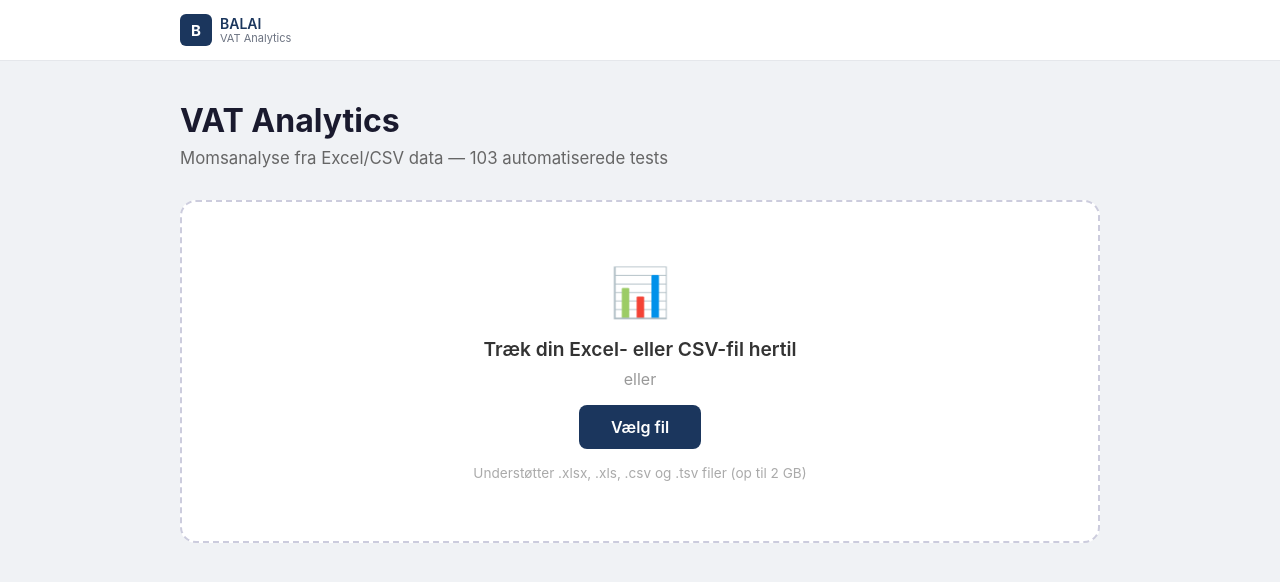
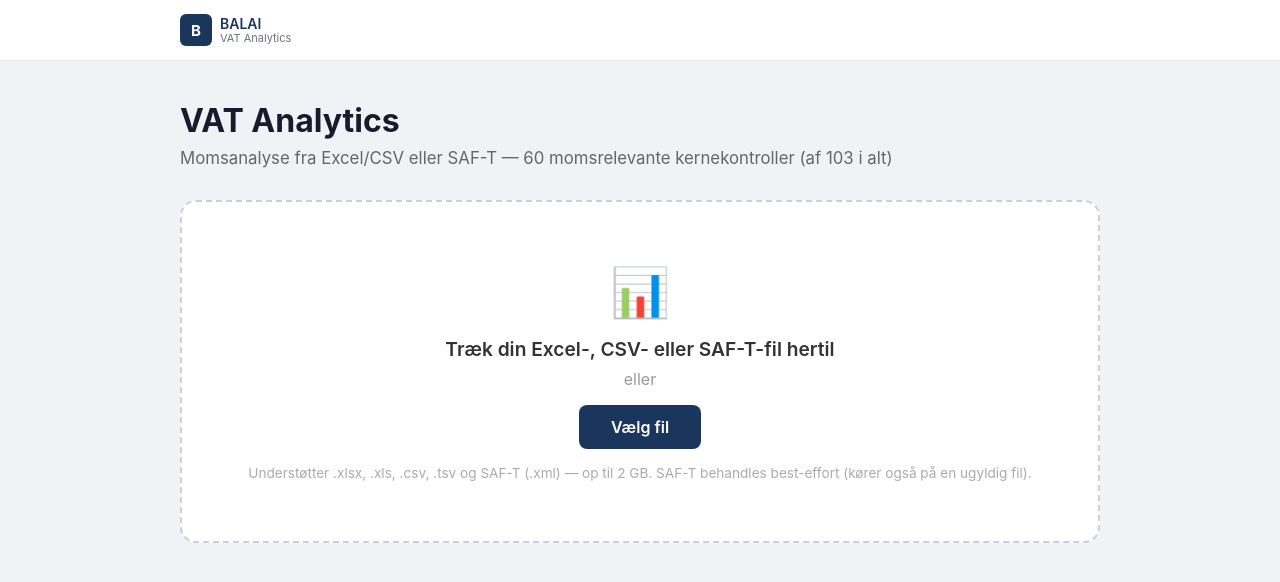
Before and after one commit to Bal1979/vat-analytics-app, a FastAPI app: template backend/templates/index.html in a window 1280 px wide. Shown: the top 582 px of the page. Run offline with FastAPI, Linux system fonts and the light colour scheme; the template is opened without the code that fills it, so the values that code supplies are empty; some libraries are stand-ins or nearby versions.

Commit message:
UI: accepter SAF-T (.xml) i upload + afspejl momskerne (60 af 103) i tekster; cache-bust app.js

```diff
--- a/backend/static/app.js
+++ b/backend/static/app.js
@@ -71,7 +71,7 @@
     const statusTexts = {
       queued: "Fil modtaget, venter på processering...",
       parsing: "Parser data fra filen...",
-      analyzing: "Kører 103 momsanalyser...",
+      analyzing: "Kører momskerne-kontrollerne...",
     };
 
     pollInterval = setInterval(async () => {
--- a/backend/templates/index.html
+++ b/backend/templates/index.html
@@ -22,19 +22,19 @@
     <div class="container">
         <header>
             <h1>VAT Analytics</h1>
-            <p class="subtitle">Momsanalyse fra Excel/CSV data — 103 automatiserede tests</p>
+            <p class="subtitle">Momsanalyse fra Excel/CSV eller SAF-T — 60 momsrelevante kernekontroller (af 103 i alt)</p>
         </header>
 
         <!-- Upload area -->
         <div id="upload-area" class="upload-area">
             <div class="upload-icon">📊</div>
-            <p class="upload-text">Træk din Excel- eller CSV-fil hertil</p>
+            <p class="upload-text">Træk din Excel-, CSV- eller SAF-T-fil hertil</p>
             <p class="upload-hint">eller</p>
             <label class="upload-btn">
                 Vælg fil
-                <input type="file" id="file-input" accept=".xlsx,.xls,.csv,.tsv" hidden>
+                <input type="file" id="file-input" accept=".xlsx,.xls,.csv,.tsv,.xml" hidden>
             </label>
-            <p class="upload-formats">Understøtter .xlsx, .xls, .csv og .tsv filer (op til 2 GB)</p>
+            <p class="upload-formats">Understøtter .xlsx, .xls, .csv, .tsv og SAF-T (.xml) — op til 2 GB. SAF-T behandles best-effort (kører også på en ugyldig fil).</p>
         </div>
 
         <!-- Progress -->
@@ -49,7 +49,7 @@
                 <p class="progress-detail" id="progress-detail"></p>
                 <p class="progress-file-info" id="progress-file-info"></p>
             </div>
-            <p class="progress-hint">Kører 103 tests på tværs af 12 kategorier</p>
+            <p class="progress-hint">Kører momskernen (60 kontroller) på tværs af 12 kategorier</p>
         </div>
 
         <!-- Results -->
@@ -136,6 +136,6 @@
         </div>
     </div>
 
-    <script src="/static/app.js"></script>
+    <script src="/static/app.js?v=20260909"></script>
 </body>
 </html>
```
